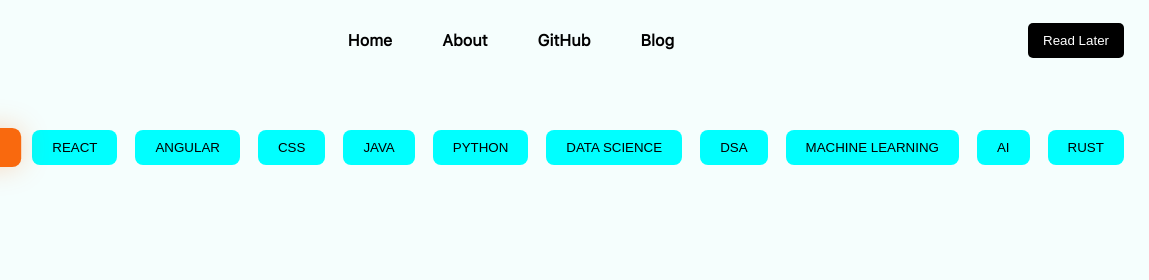
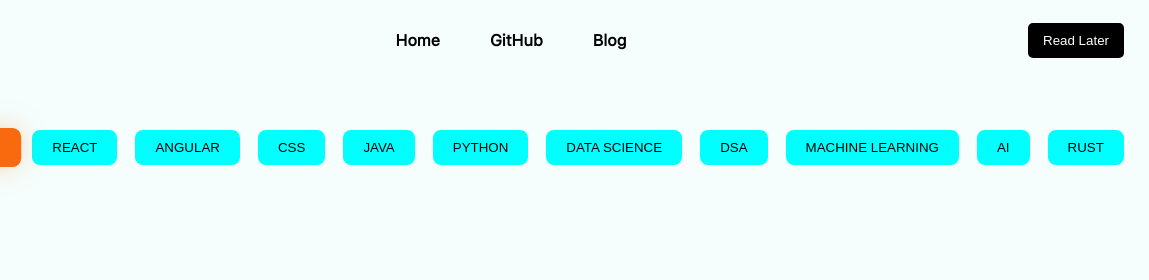
Before and after one commit to abdurrabkhan3263/ProgrammingBlog, a website with bundled scripts: page blog.html in a window 1280 px wide. Shown: the top 280 px of the page, 131-1280 px from the left. Built offline with nearby package versions, Linux system fonts and the light colour scheme; no server answers.

Commit message:
Update blog.html

```diff
--- a/blog.html
+++ b/blog.html
@@ -23,9 +23,6 @@
           <ul>
             <li>
               <a href="index.html" class="nav-items">Home</a>
-            </li>
-            <li>
-              <a href="about.html" class="nav-items">About</a>
             </li>
             <li>
               <a
```
